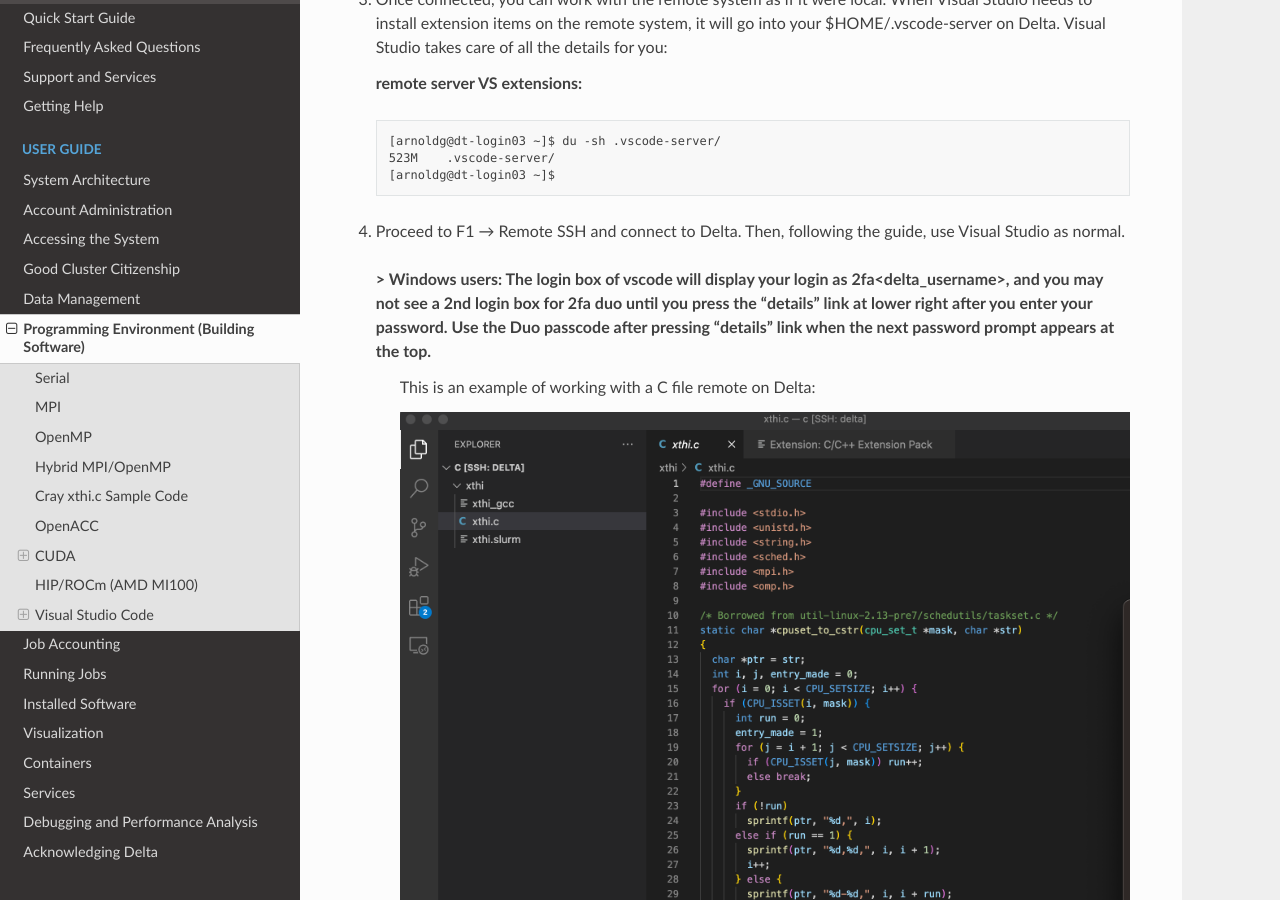
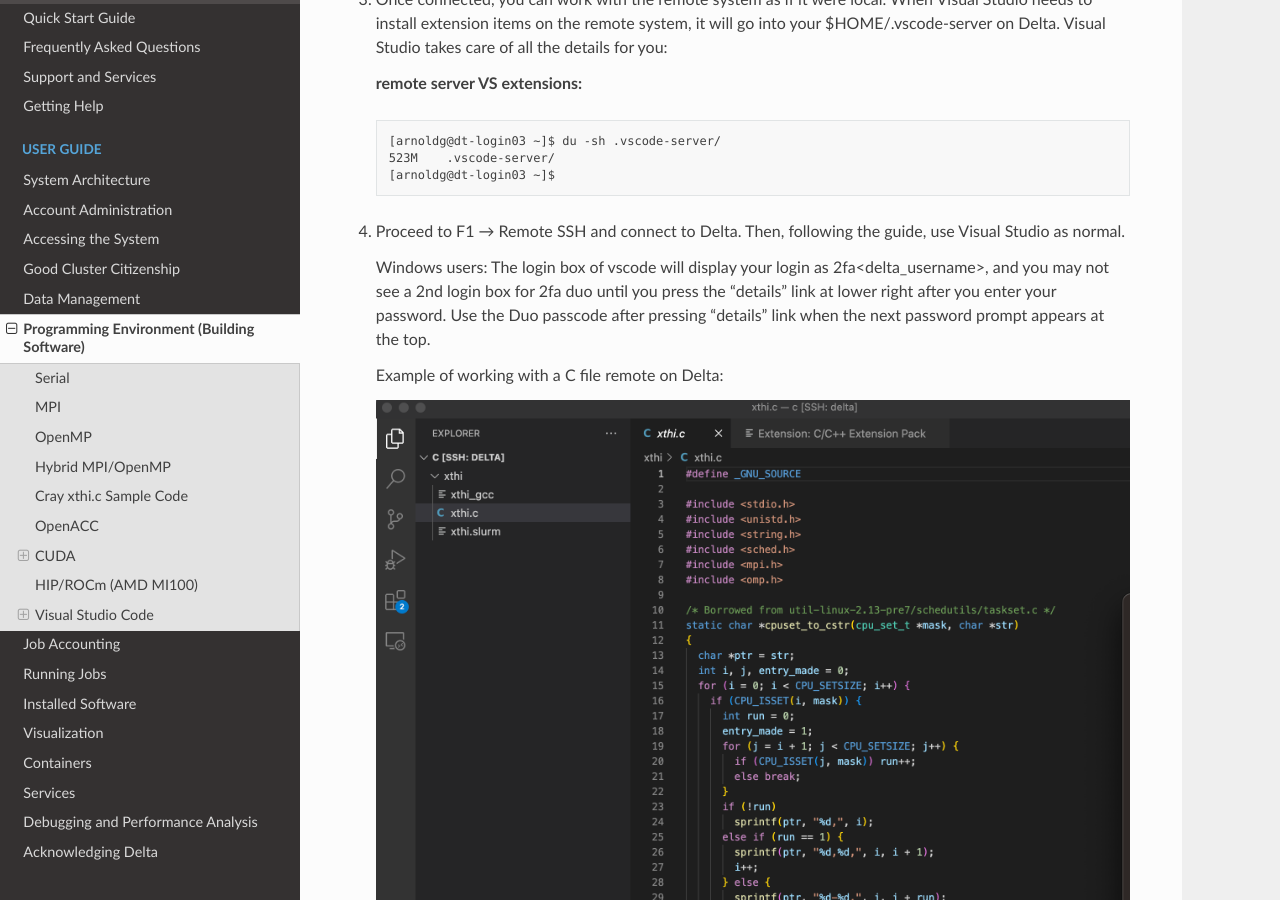
Before and after one commit to ncsa/Delta_doc, a Sphinx documentation site: the page built from docs/source/user_guide/prog_env.rst, in a window 1280 px wide and 900 px high, scrolled down 6825 px. Built offline with Sphinx 7.4.7 and the Read the Docs theme 2.0.0, drawn with Linux system fonts in a browser that asks for light colours.

Commit message:
repairs to markdown for vscode windows users

```diff
--- a/docs/source/user_guide/prog_env.rst
+++ b/docs/source/user_guide/prog_env.rst
@@ -326,8 +326,10 @@ Follow: https://code.visualstudio.com/docs/remote/ssh
       [arnoldg@dt-login03 ~]$
 
 #. Proceed to F1 → Remote SSH and connect to Delta. Then, following the guide, use Visual Studio as normal.
- > Windows users: The login box of vscode will display your login as 2fa<delta_username>, and you may not see a 2nd login box for 2fa duo until you press the "details" link at lower right after you enter your password. Use the Duo passcode after pressing "details" link when the next password prompt appears at the top.
-   This is an example of working with a C file remote on Delta:
+
+   Windows users: The login box of vscode will display your login as 2fa<delta_username>, and you may not see a 2nd login box for 2fa duo until you press the "details" link at lower right after you enter your password. Use the Duo passcode after pressing "details" link when the next password prompt appears at the top.
+
+   Example of working with a C file remote on Delta:
 
    ..  image:: images/prog_env/02_remote_c_file.png
        :alt: using visual studio to work with a C file on delta
```
